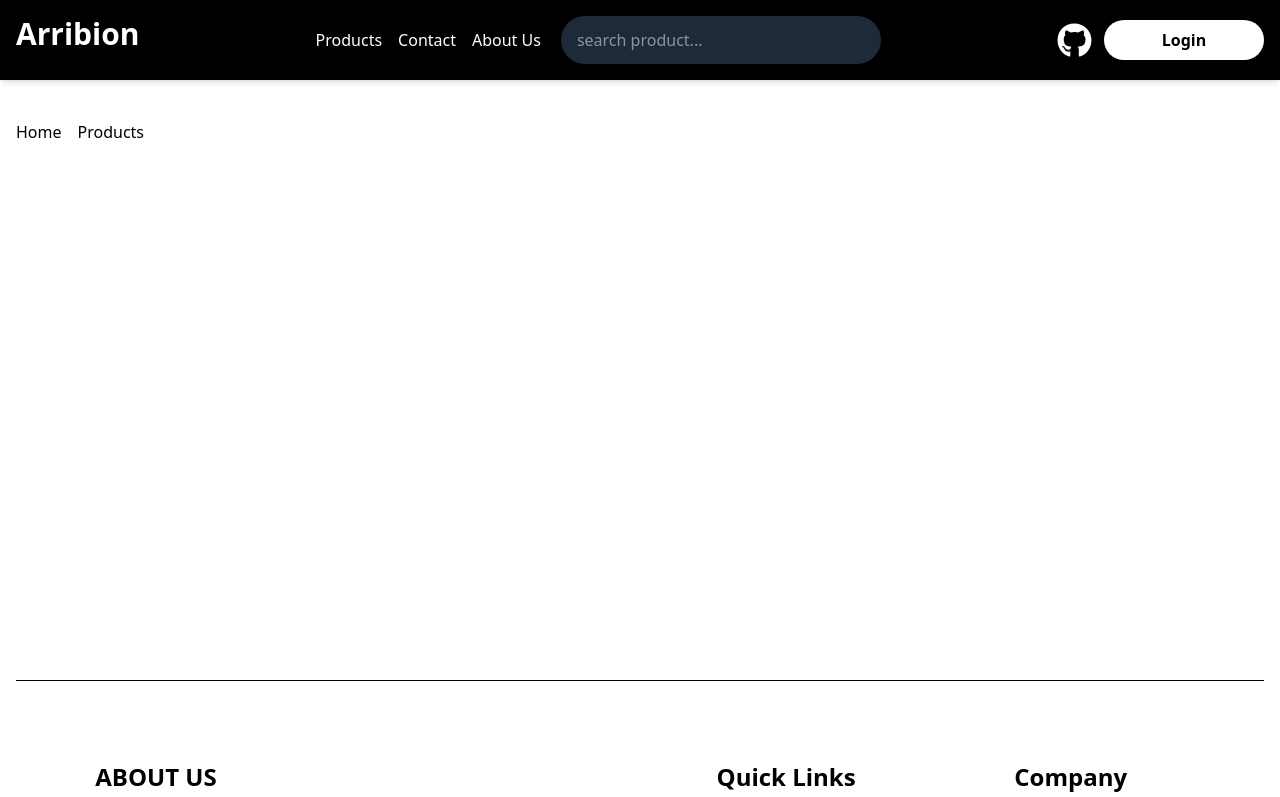
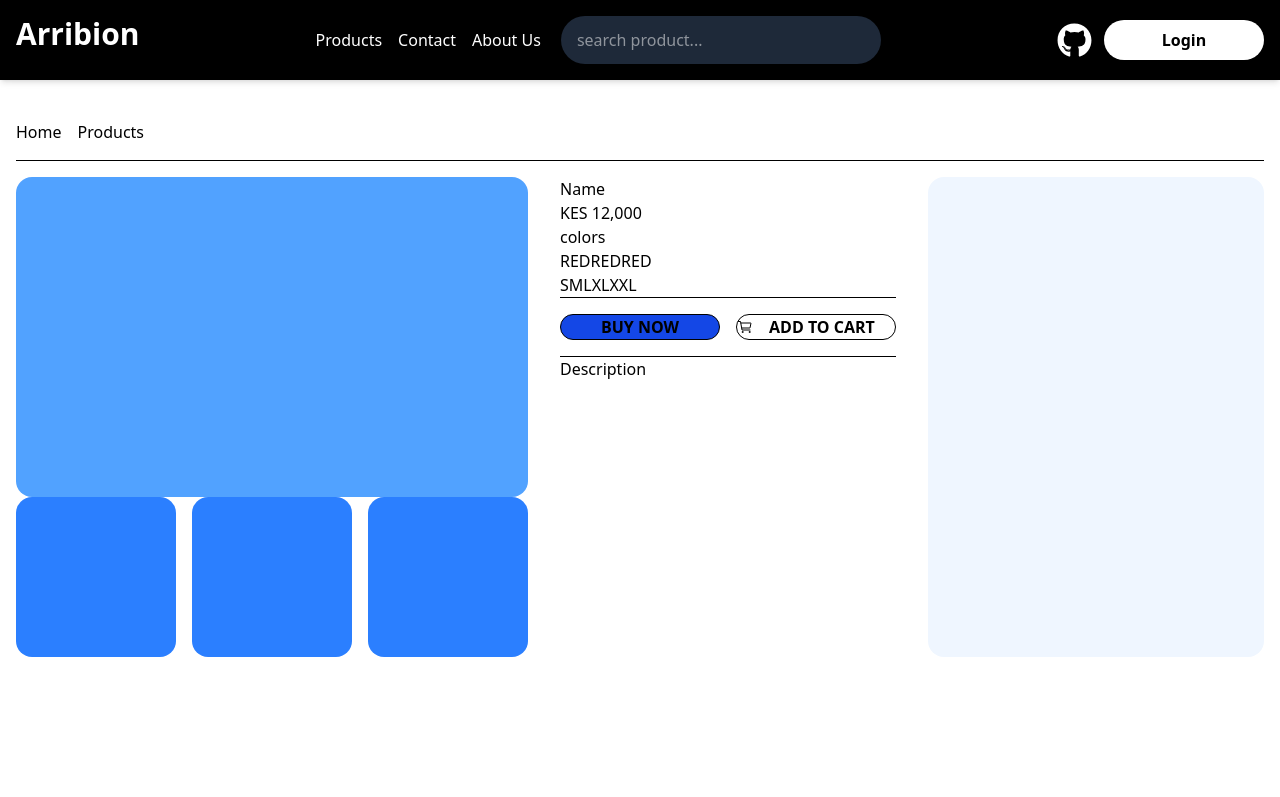
Before and after one commit to arribion-link/modern-minimalist-ecommerce, a React (Vite) app: page /product/details/k-hood-001 in a window 1280 px wide. Shown: the top 797 px of the page. Built offline with nearby package versions, Linux system fonts and the light colour scheme.

Commit message:
set ui for product details page

```diff
--- a/src/pages/ProductDetails.tsx
+++ b/src/pages/ProductDetails.tsx
@@ -1,5 +1,5 @@
 import { Link } from "react-router-dom"
-
+import { IoCartOutline } from "react-icons/io5";
 const ProductDetails = () => {
   return (
     <section className="mt-30 min-h-[50vh] mx-4">
@@ -12,8 +12,57 @@ const ProductDetails = () => {
         </li>
       </ul>
 
+      <hr className="my-4" />
+
+      <div className="flex gap-8">
+        <div>
+          <div className="bg-blue-400 rounded-2xl min-w-[15em] min-h-[40vh]">
+            <img src="" alt="" />
+          </div>
+          <div className="flex gap-4">
+            <div className="bg-blue-500 w-[10em] h-[10em] rounded-2xl">
+              <img src="" alt="" />
+            </div>
+            <div className="bg-blue-500 w-[10em] h-[10em] rounded-2xl">
+              <img src="" alt="" />
+            </div>
+            <div className="bg-blue-500 w-[10em] h-[10em] rounded-2xl">
+              <img src="" alt="" />
+            </div>
+          </div>
+        </div>
+        <div>
+          <h1>Name</h1>
+          <h2>KES 12,000</h2>
           <div>
+            colors
+            <div>
+              <span>RED</span>
+              <span>RED</span>
+              <span>RED</span>
+            </div>
+          </div>
+          <div>
+            <span>S</span>
+            <span>M</span>
+            <span>L</span>
+            <span>XL</span>
+            <span>XXL</span>
+          </div>
+          <hr />
+          <div className="flex gap-4">
+            <button className="bg-blue-700 border rounded-2xl w-[10em] font-bold my-4 ">
+              BUY NOW
+            </button>
+            <button className="flex gap-4 border rounded-2xl w-[10em] font-bold items-center my-4">
+              <IoCartOutline /> ADD TO CART
+            </button>
+          </div>
+          <hr />
+          <p>Description</p>
+        </div>
 
+        <div className="bg-blue-50 w-[30em] h-[30em] rounded-2xl"></div>
       </div>
     </section>
   );
```
